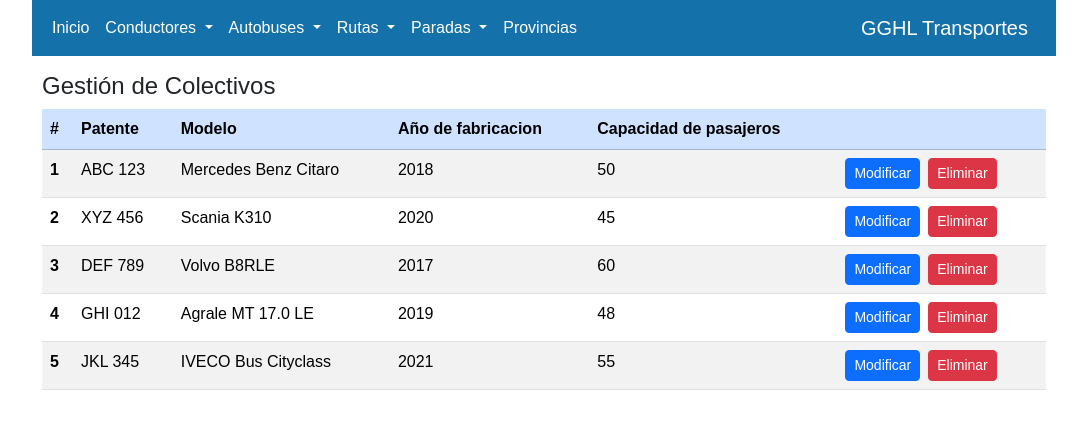
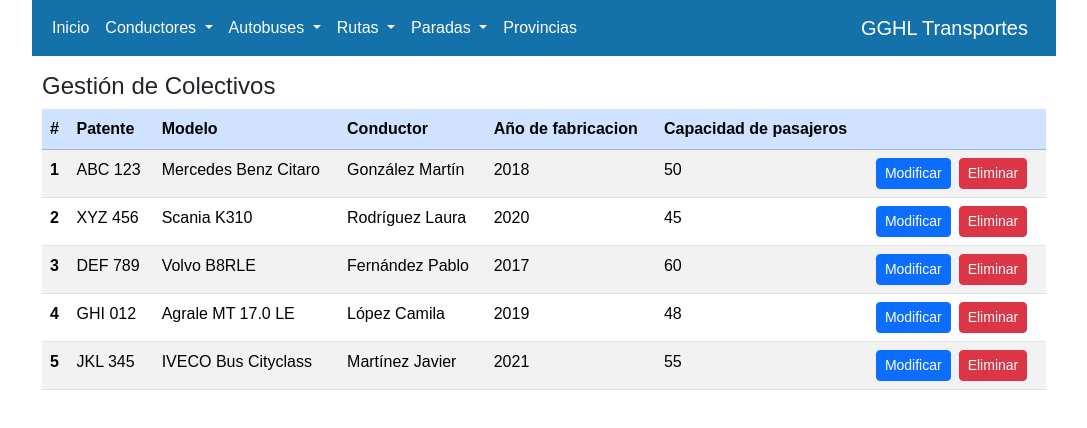
Before and after one commit to Gabriel-IFTS24/GGHL_NG, an Angular app: page /colectivos-gestion in a window 1280 px wide. Shown: the top 428 px of the page, without its empty margins (96-1183 px from the left). Built offline with nearby package versions, Linux system fonts and the light colour scheme.

Commit message:
Agregado de select de conductor en alta y detalle de colectivo y arreglo de ID de colectivos

```diff
--- a/src/app/componentes/colectivos-alta/colectivos-alta.component.html
+++ b/src/app/componentes/colectivos-alta/colectivos-alta.component.html
@@ -9,6 +9,7 @@
         <div *ngIf="colectivoForm.get('patente')?.errors?.['required']">La patente es requerida.</div>
       </div>
     </div>
+
     <div class="form-group mb-3">
       <label for="modelo">Modelo:</label>
       <input type="text" class="form-control" id="modelo" name="modelo" formControlName="modelo" placeholder="Ej: Mercedes Benz Citaro">
@@ -17,6 +18,18 @@
       </div>
     </div>
   </div>
+
+  <div class="form-group mb-3">
+    <label for="conductor">Conductor:</label>
+    <select class="form-select" id="conductor" name="conductor" formControlName="conductor" (change)="seleccionarConductor($event)">
+      <option value="" disabled selected>Seleccione un conductor</option>
+      @for (conductor of conductores; track conductor.id){
+      <option [value]="conductor.apellido + ' ' + conductor.nombre">
+        {{ conductor.apellido }}, {{ conductor.nombre }}
+      </option>}
+    </select>
+  </div>
+
   <div class="form-group mb-3">
     <label for="anioFabricacion">Año de Fabricación:</label>
     <input type="number" class="form-control" id="anioFabricacion" name="anioFabricacion" formControlName="anioFabricacion" placeholder="Ej: 2020">
@@ -25,6 +38,7 @@
       <div *ngIf="colectivoForm.get('anioFabricacion')?.errors?.['min'] || colectivoForm.get('anioFabricacion')?.errors?.['max']">El año debe ser un valor válido (ej: 1950-{{ currentYear }}).</div>
     </div>
   </div>
+
   <div class="form-group mb-3">
     <label for="capacidadPasajeros">Capacidad de Pasajeros:</label>
     <input type="number" class="form-control" id="capacidadPasajeros" name="capacidadPasajeros" formControlName="capacidadPasajeros" placeholder="Ej: 50">
--- a/src/app/componentes/colectivos-alta/colectivos-alta.component.ts
+++ b/src/app/componentes/colectivos-alta/colectivos-alta.component.ts
@@ -3,6 +3,8 @@ import { FormControl, FormGroup, ReactiveFormsModule, Validators } from '@angula
 import { Colectivo } from '../../modelos/colectivo';
 import { ColectivoService } from '../../servicios/colectivo.service';
 import { CommonModule } from '@angular/common';
+import { ConductorService } from '../../servicios/conductor.service';
+import { Conductor } from '../../modelos/conductor';
 
 @Component({
   selector: 'app-colectivos-alta',
@@ -12,20 +14,28 @@ import { CommonModule } from '@angular/common';
   styleUrl: './colectivos-alta.component.css',
 })
 export class ColectivosAltaComponent implements OnInit {
+
+  constructor(private colectivoService: ColectivoService,
+    private conductorService: ConductorService) { }
+
+  // Para el combobox del conductor
+  conductores: Conductor[] = [];
+  conductorSeleccionado: string = '';
+
+  ngOnInit(): void {
+    this.conductores = this.conductorService.obtenerConductores();
+  }
+
   public colectivoForm = new FormGroup({
     patente: new FormControl<string>('', Validators.required),
     modelo: new FormControl<string>('', Validators.required),
     anioFabricacion: new FormControl<number | null>(null, [Validators.required, Validators.min(1950), Validators.max(new Date().getFullYear())]),
     capacidadPasajeros: new FormControl<number | null>(null, [Validators.required, Validators.min(1)]),
+    conductor: new FormControl(''),
   });
 
   currentYear: number = new Date().getFullYear();
 
-  constructor(private colectivoService: ColectivoService) { }
-
-  ngOnInit(): void {
-
-  }
 
   agregarColectivo(): void {
     if (this.colectivoForm.valid) {
@@ -34,7 +44,8 @@ export class ColectivosAltaComponent implements OnInit {
         this.colectivoForm.value.patente ?? '',
         this.colectivoForm.value.modelo ?? '',
         Number(this.colectivoForm.value.anioFabricacion),
-        Number(this.colectivoForm.value.capacidadPasajeros)
+        Number(this.colectivoForm.value.capacidadPasajeros),
+        this.colectivoForm.value.conductor ?? '',
       );
 
 
@@ -54,4 +65,9 @@ export class ColectivosAltaComponent implements OnInit {
       console.log('Formulario inválido. Revise los campos.');
     }
   }
+
+  seleccionarConductor(event: Event): void {
+    const selectElement = event.target as HTMLSelectElement;
+    this.conductorSeleccionado = selectElement.value;
+  }
 }
--- a/src/app/componentes/colectivos-detalle/colectivos-detalle.component.html
+++ b/src/app/componentes/colectivos-detalle/colectivos-detalle.component.html
@@ -11,6 +11,17 @@
     <input type="text" class="form-control" id="modelo" formControlName="modelo">
     </div>
 
+    <div class="form-group mb-3">
+        <label for="conductor">Conductor:</label>
+        <select class="form-select" id="conductor" name="conductor" formControlName="conductor" (change)="seleccionarConductor($event)">
+          <option value="" disabled selected>Seleccione un conductor</option>
+          @for (conductor of conductores; track conductor.id){
+          <option [value]="conductor.apellido + ' ' + conductor.nombre">
+            {{ conductor.apellido }}, {{ conductor.nombre }}
+          </option>}
+        </select>
+      </div>
+
     <div class="mb-3">
     <label for="anioFabricacion" class="form-label">Año de fabricación</label>
     <input type="number" class="form-control" id="anioFabricacion" formControlName="anioFabricacion">
@@ -21,5 +32,6 @@
     <input type="number" class="form-control" id="capacidadPasajeros" formControlName="capacidadPasajeros">
     </div>
 
-    <button class="btn btn-success" (click)="guardarColectivo()" [disabled]="!colectivoForm.valid" >Guardar conductor</button>
+
+    <button class="btn btn-success" (click)="guardarColectivo()" [disabled]="!colectivoForm.valid" >Guardar colectivo</button>
 </form>
--- a/src/app/componentes/colectivos-detalle/colectivos-detalle.component.ts
+++ b/src/app/componentes/colectivos-detalle/colectivos-detalle.component.ts
@@ -2,8 +2,11 @@ import { Component, OnInit, Input } from '@angular/core';
 import { FormControl, FormGroup, ReactiveFormsModule, Validators } from '@angular/forms';
 import { Colectivo } from '../../modelos/colectivo';
 import { ColectivoService } from '../../servicios/colectivo.service';
+import { ConductorService } from '../../servicios/conductor.service';
+import { Conductor } from '../../modelos/conductor';
 import { CommonModule } from '@angular/common';
 import { Router } from '@angular/router';
+
 
 @Component({
   selector: 'app-colectivos-detalle',
@@ -20,8 +23,13 @@ export class ColectivosDetalleComponent {
 
   constructor(
     private colectivoService: ColectivoService,
+    private conductorService: ConductorService,
     private router: Router
   ) {}
+
+    // Para el combobox del conductor
+    conductores: Conductor[] = [];
+    conductorSeleccionado: string = '';
 
   guardarColectivo(){
     const colectivoModificado: Colectivo ={
@@ -30,6 +38,7 @@ export class ColectivosDetalleComponent {
     modelo: this.colectivoForm.value.modelo ?? '',
     anioFabricacion: this.colectivoForm.value.anioFabricacion ?? 0,
     capacidadPasajeros: this.colectivoForm.value.capacidadPasajeros ?? 0,
+    conductor: this.colectivoForm.value.conductor ?? '',
     };
 
     this.colectivoService.guardarColectivo(colectivoModificado);
@@ -38,8 +47,16 @@ export class ColectivosDetalleComponent {
 
   };
 
+  seleccionarConductor(event: Event): void {
+    const selectElement = event.target as HTMLSelectElement;
+    this.conductorSeleccionado = selectElement.value;
+  }
+
+
   ngOnInit(): void {
     this.colectivo = this.colectivoService.obtenerColectivos().find(colectivo => colectivo.id == this.id);
+
+    this.conductores = this.conductorService.obtenerConductores();
 
     this.colectivoForm = new FormGroup({
       id: new FormControl(this.colectivo?.id),
@@ -47,6 +64,7 @@ export class ColectivosDetalleComponent {
       modelo: new FormControl(this.colectivo?.modelo),
       anioFabricacion: new FormControl(this.colectivo?.anioFabricacion),
       capacidadPasajeros: new FormControl(this.colectivo?.capacidadPasajeros),
+      conductor: new FormControl(this.colectivo?.conductor),
     });
   }
 
--- a/src/app/componentes/colectivos-gestion/colectivos-gestion.component.html
+++ b/src/app/componentes/colectivos-gestion/colectivos-gestion.component.html
@@ -8,6 +8,7 @@
       <th scope="col">#</th>
       <th scope="col">Patente</th>
       <th scope="col">Modelo</th>
+      <th scope="col">Conductor</th>
       <th scope="col">Año de fabricacion</th>
       <th scope="col">Capacidad de pasajeros</th>
       <th scope="col"></th>
@@ -21,6 +22,7 @@
             <th scope="row">{{ colectivo.id }}</th>
             <td>{{ colectivo.patente }} </td>
             <td>{{ colectivo.modelo }} </td>
+            <td>{{ colectivo.conductor }} </td>
             <td>{{ colectivo.anioFabricacion }} </td>
             <td>{{ colectivo.capacidadPasajeros }} </td>
             <td>
--- a/src/app/modelos/colectivo.ts
+++ b/src/app/modelos/colectivo.ts
@@ -4,25 +4,30 @@ export class Colectivo {
   modelo: string;
   anioFabricacion: number;
   capacidadPasajeros: number;
+  conductor?: string;
 
   constructor(
     patente: string,
     modelo: string,
     anioFabricacion: number,
     capacidadPasajeros: number,
+    conductor?: string,
     id?: number
+
   ) {
     this.patente = patente;
     this.modelo = modelo;
     this.anioFabricacion = anioFabricacion;
     this.capacidadPasajeros = capacidadPasajeros;
+    this.conductor = conductor;
     this.id = id;
   }
 }
-export const listaColectivos: Colectivo[] = [
-  new Colectivo('ABC 123', 'Mercedes Benz Citaro', 2018, 50, 1),
-  new Colectivo('XYZ 456', 'Scania K310', 2020, 45, 2),
-  new Colectivo('DEF 789', 'Volvo B8RLE', 2017, 60, 3),
-  new Colectivo('GHI 012', 'Agrale MT 17.0 LE', 2019, 48, 4),
-  new Colectivo('JKL 345', 'IVECO Bus Cityclass', 2021, 55, 5),
-];
+
+// export const listaColectivos: Colectivo[] = [
+//   new Colectivo('ABC 123', 'Mercedes Benz Citaro', 2018, 50, 'González Martín', 1),
+//   new Colectivo('XYZ 456', 'Scania K310', 2020, 45, 'Rodríguez Laura', 2),
+//   new Colectivo('DEF 789', 'Volvo B8RLE', 2017, 60, 'Fernández Pablo', 3),
+//   new Colectivo('GHI 012', 'Agrale MT 17.0 LE', 2019, 48, 'López Camila', 4),
+//   new Colectivo('JKL 345', 'IVECO Bus Cityclass', 2021, 55, 'Martínez Javier', 5),
+// ];
--- a/src/app/servicios/colectivo.service.ts
+++ b/src/app/servicios/colectivo.service.ts
@@ -12,16 +12,19 @@ export class ColectivoService {
   constructor() {
     this.colectivos = this.obtenerColectivos() || []; // Carga inicial de colectivos
 
-    if (this.colectivos.length === 0) {
-      this.nuevoId = 1;
-    } else {
-      let maxId = 0;
-      this.colectivos.forEach(colectivo => {
-        if (colectivo.id && colectivo.id > maxId) {
-          maxId = colectivo.id;
-        }
-      });
-      this.nuevoId = maxId + 1;
+    this.guardarColectivosEnLocalStorage(this.colectivos)
+
+    if(this.colectivos.length == 0){
+      this.nuevoId = 0
+    }
+    else{
+      let ultColectivo = this.colectivos[this.colectivos.length - 1];
+
+      if(ultColectivo && ultColectivo.id !== undefined){
+      this.nuevoId = ultColectivo.id + 1;}
+        console.log('ultColectivo: ', ultColectivo)
+        console.log('this.colectivos.length: ', this.colectivos.length)
+        console.log('this.nuevoId: ', this.nuevoId)
     }
   }
 
@@ -30,13 +33,13 @@ export class ColectivoService {
 
 
     return localStorageColectivos == null ? [
-      new Colectivo('ABC 123', 'Mercedes Benz Citaro', 2018, 50, 1),
-      new Colectivo('XYZ 456', 'Scania K310', 2020, 45, 2),
-      new Colectivo('DEF 789', 'Volvo B8RLE', 2017, 60, 3),
-      new Colectivo('GHI 012', 'Agrale MT 17.0 LE', 2019, 48, 4),
-      new Colectivo('JKL 345', 'IVECO Bus Cityclass', 2021, 55, 5),
+      new Colectivo('ABC 123', 'Mercedes Benz Citaro', 2018, 50, 'González Martín', 1),
+      new Colectivo('XYZ 456', 'Scania K310', 2020, 45, 'Rodríguez Laura', 2),
+      new Colectivo('DEF 789', 'Volvo B8RLE', 2017, 60, 'Fernández Pablo', 3),
+      new Colectivo('GHI 012', 'Agrale MT 17.0 LE', 2019, 48, 'López Camila', 4),
+      new Colectivo('JKL 345', 'IVECO Bus Cityclass', 2021, 55, 'Martínez Javier', 5),
     ] : JSON.parse(localStorageColectivos).map((item: any) =>
-      new Colectivo(item.patente, item.modelo, item.anioFabricacion, item.capacidadPasajeros, item.id)
+      new Colectivo(item.patente, item.modelo, item.anioFabricacion, item.capacidadPasajeros, item.conductor, item.id)
     );
   }
 
```
Also changed, not shown: src/app/componentes/conductores-alta/conductores-alta.component.ts (+6 -3 lines).
